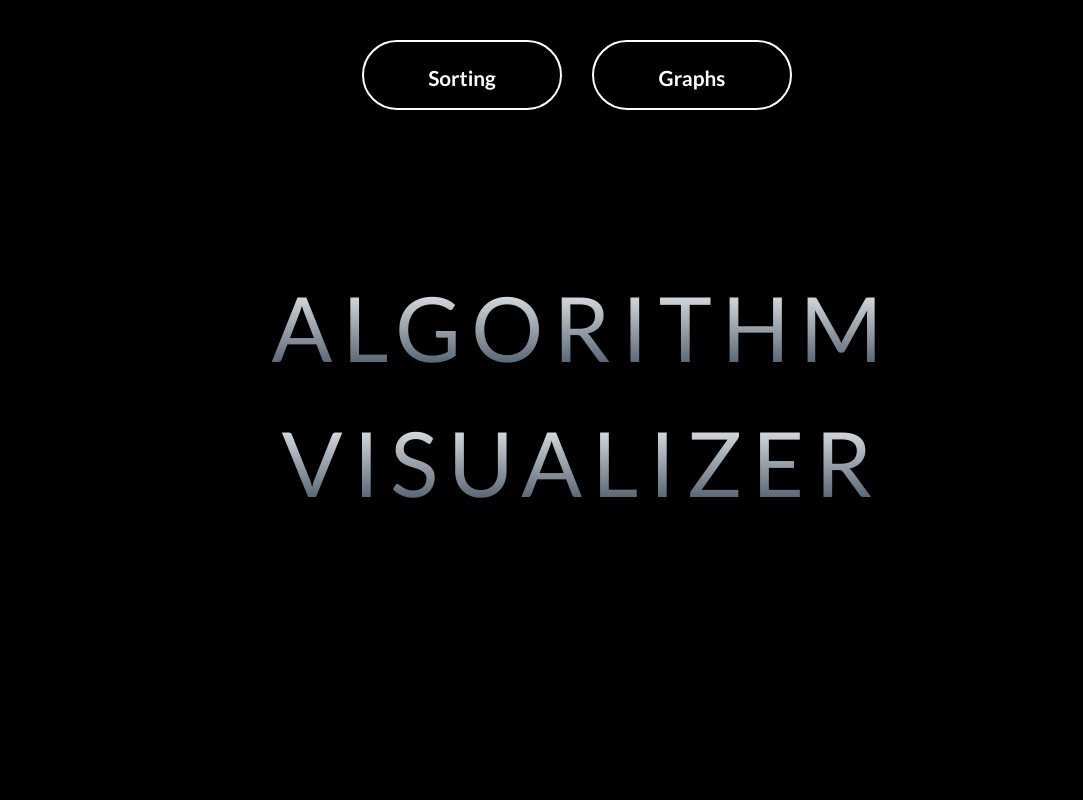
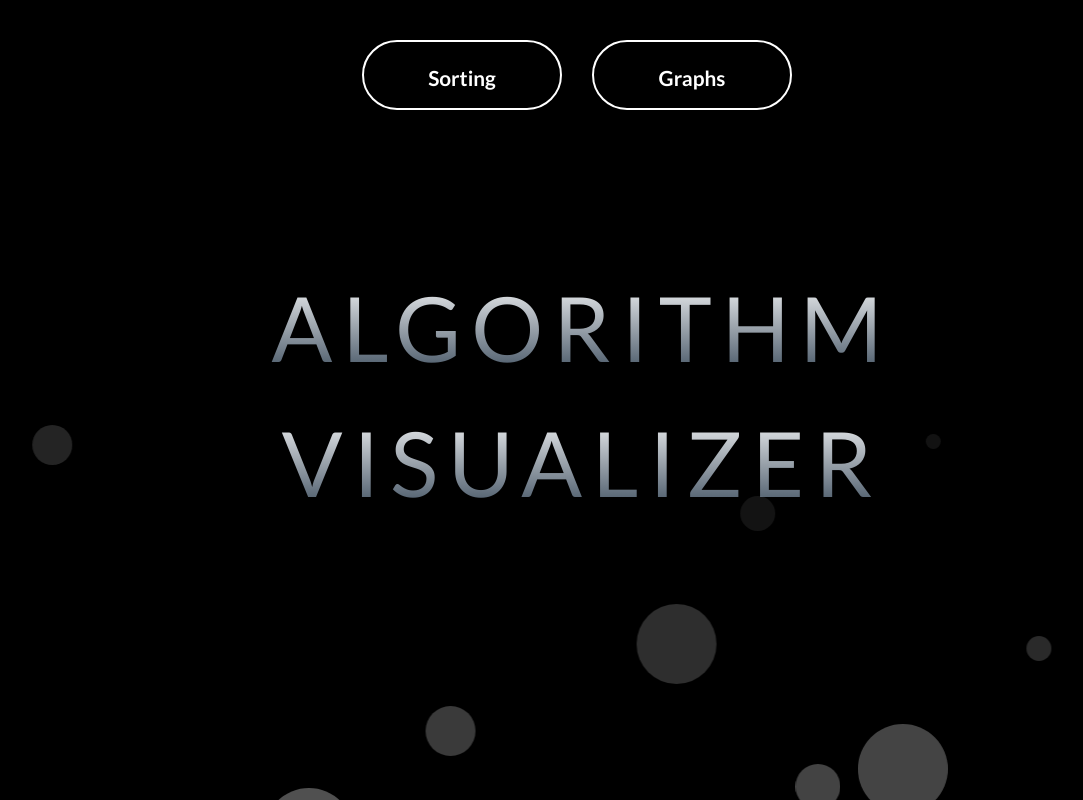
Before and after one commit to anish-kondepudi/AlgorithmVisualizer, a React (Create React App) app in the folder algorithm_visualizer/: page / in a window 1280 px wide. Shown: the whole page, without its empty margins (63-1146 px from the left). Built offline with nearby package versions, Linux system fonts and the light colour scheme.

Commit message:
Added bubbles to landing page

```diff
--- a/algorithm_visualizer/src/pages/LandingPage.css
+++ b/algorithm_visualizer/src/pages/LandingPage.css
@@ -12,13 +12,6 @@
   position: absolute;
   z-index: -1;
   background-color: black;
-}
-
-.landingPage #particle-canvas {
-  width: 100%;
-  height: 100%;
-  position: absolute;
-  z-index: -1;
 }
 
 .landingPage #title {
@@ -74,3 +67,108 @@
     background: white;
     border-color: black;
 }
+
+.landingPage .bubbles{
+  position:absolute;
+  width:100%;
+  height: 100%;
+  z-index:-1;
+  overflow:hidden;
+  top:0;
+  left:0;
+}
+.landingPage .bubble{
+  position: absolute;
+  bottom:-100px;
+  width:40px;
+  height: 40px;
+  background:#f1f1f1;
+  border-radius:50%;
+  opacity:0.5;
+  animation: rise 10s infinite ease-in;
+}
+.landingPage .bubble:nth-child(1){
+  width:40px;
+  height:40px;
+  left:10%;
+  animation-duration:8s;
+}
+.landingPage .bubble:nth-child(2){
+  width:20px;
+  height:20px;
+  left:20%;
+  animation-duration:8s;
+  animation-delay:1s;
+}
+.landingPage .bubble:nth-child(3){
+  width:50px;
+  height:50px;
+  left:35%;
+  animation-duration:12s;
+  animation-delay:2s;
+}
+.landingPage .bubble:nth-child(4){
+  width:80px;
+  height:80px;
+  left:50%;
+  animation-duration:15s;
+  animation-delay:0s;
+}
+.landingPage .bubble:nth-child(5){
+  width:35px;
+  height:35px;
+  left:55%;
+  animation-duration:9s;
+  animation-delay:1s;
+}
+.landingPage .bubble:nth-child(6){
+  width:45px;
+  height:45px;
+  left:65%;
+  animation-duration:11s;
+  animation-delay:3s;
+}
+.landingPage .bubble:nth-child(7){
+  width:90px;
+  height:90px;
+  left:70%;
+  animation-duration:16s;
+  animation-delay:2s;
+}
+.landingPage .bubble:nth-child(8){
+  width:25px;
+  height:25px;
+  left:80%;
+  animation-duration:9s;
+  animation-delay:2s;
+}
+.landingPage .bubble:nth-child(9){
+  width:15px;
+  height:15px;
+  left:70%;
+  animation-duration:8s;
+  animation-delay:1s;
+}
+.landingPage .bubble:nth-child(10){
+  width:90px;
+  height:90px;
+  left:25%;
+  animation-duration:14s;
+  animation-delay:4s;
+}
+@keyframes rise{
+  0%{
+    opacity: 35%;
+    bottom:-100px;
+    transform:translateX(0);
+  }
+  50%{
+    transform:translate(100px);
+    opacity: 8%;
+  }
+  100%{
+    bottom:1080px;
+    transform:translateX(-200px);
+    opacity: 0%;
+  }
+}
--- a/algorithm_visualizer/src/pages/LandingPage.js
+++ b/algorithm_visualizer/src/pages/LandingPage.js
@@ -5,37 +5,33 @@ export const LandingPage = () => {
   return (
 
     <div className="landingPage">
+    <div className="bubbles">
 
-      <script src="https://rawgit.com/JulianLaval/canvas-particle-network/master/particle-network.min.js"></script>
-
-      <div id="particle-canvas"></div>
-
+        {/* Navigation Buttons to Algorithms Visualizers */}
         <div id="navigation">
           <button className="btn" onClick={event =>  window.location.href='/sorting'}>Sorting</button>
           <button className="btn" onClick={event =>  window.location.href='/graph'}>Graphs</button>
         </div>
 
+        {/* Title*/}
         <div id="title">
-        <span>
-          <b>ALGORITHM</b>
-        </span>
-        <br/>
-        <span>
-          <b>VISUALIZER</b>
-        </span>
+          <span><b>ALGORITHM</b></span><br/>
+          <span><b>VISUALIZER</b></span>
         </div>
 
-      {() => {
-        var canvasDiv = document.getElementById('particle-canvas');
-        var options = {
-          particleColor: '#e37575',
-          interactive: true,
-          speed: 'medium',
-          density: 'high'
-        };
-        /*var particleCanvas = new ParticleNetwork(canvasDiv, options);*/
-      }}
+        {/* Bubbles*/}
+        <div class="bubble"></div>
+        <div class="bubble"></div>
+        <div class="bubble"></div>
+        <div class="bubble"></div>
+        <div class="bubble"></div>
+        <div class="bubble"></div>
+        <div class="bubble"></div>
+        <div class="bubble"></div>
+        <div class="bubble"></div>
+        <div class="bubble"></div>
 
+    </div>
     </div>
   );
 }
```
Lines whose indentation alone changed are shown as unchanged.
